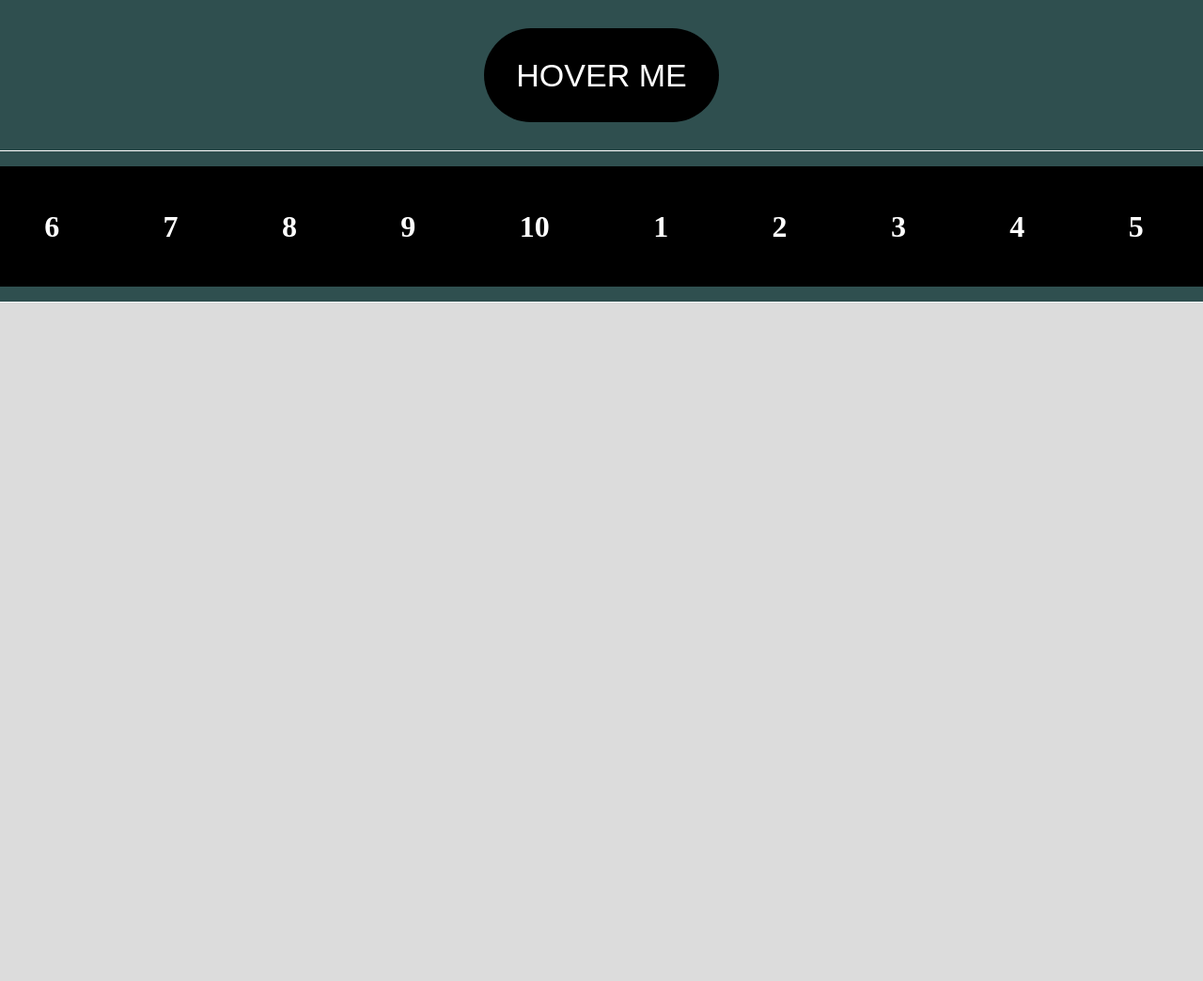
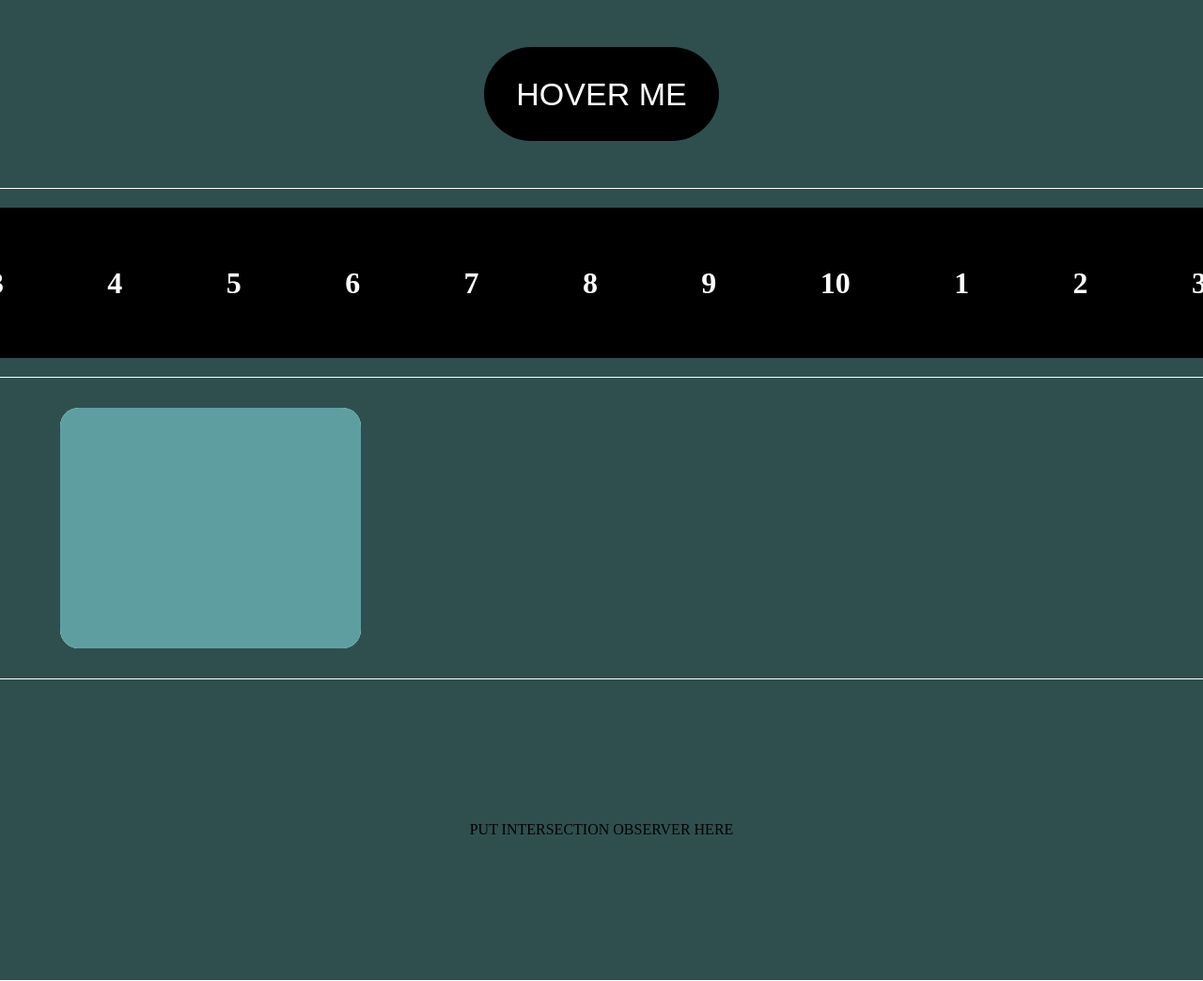
Before and after one commit to derekthorntonx/effects-catalogue, a plain HTML site: page index.html in a window 1280 px wide. Shown: the top 1044 px of the page at 94% size. Before the commit the page ends 800 px from the top, so only its background shows below. Drawn offline with Linux system fonts and the light colour scheme.

Commit message:
add card stack effect

```diff
--- a/index.html
+++ b/index.html
@@ -8,14 +8,15 @@
     <title>Effects Catalogue</title>
 </head>
 <body>
-    <div class="container">
+
+    <div class="container">                 <!--Fancy glow on hover-->
         <div class="glowy-button-outer">
           <button class="glowy-button">HOVER ME</button>
           <span class="glowy-button-blur"></span>
         </div>
     </div>
 
-    <div style='width: 200%;' class="container">
+    <div style='width: 200%;' class="container">    <!--Infinitely looping scrollwheel-->
         <div class="infinite-scrolling-reel">
             <div class="reel">
                 <h1>1</h1>
@@ -44,6 +45,18 @@
         </div>
     </div>
 
+    <div style='justify-content: flex-start; padding-left: 10%;' class="container-XL"> <!--Card Stack-->
+        <div class="card-stack">
+            <div class="card-mid">
+                <div class="card-bot"></div>
+            </div>
+        </div>
+    </div>
+
+    <div class="container-XL">
+        PUT INTERSECTION OBSERVER HERE
+    </div>
+
 <script src="javascript.js"></script>
 </body>
 </html>
--- a/styles.css
+++ b/styles.css
@@ -1,16 +1,24 @@
 body {
     margin: 0;
-    height: 100vh;
-    width: 100vw;
     display: flex;
     flex-direction: column;
     align-items: center;
     background-color: gainsboro;
-    overflow: hidden;
+    overflow-x: hidden;
 }
 
 .container {
-    height: 20%;
+    height: 25vh;
+    width: 100%;
+    background-color: darkslategrey;
+    display: flex;
+    justify-content: center;
+    align-items: center;
+    border-bottom: 1px solid white;
+}
+
+.container-XL {
+    height: 40vh;
     width: 100%;
     background-color: darkslategrey;
     display: flex;
@@ -87,14 +95,63 @@ body {
     display: flex;
     width: 100%;
     justify-content: space-around;
-    animation: scroll 10s linear infinite;
+    animation: scroll 20s linear infinite;
 }
 
 .reel h1 {
     color: white;
 }
 
+.reel h1:hover {
+    color: gold;
+}
+
 @keyframes scroll {
     0% { transform: translateX(0%);}
     100% { transform: translateX(-100%);}
 }
+
+.infinite-scrolling-reel:hover .reel {
+    animation-play-state: paused;
+}
+
+/*---------------------------------------------------------------------------*/
+
+.card-stack {
+    height: 80%;
+    width: 25%;
+    background-color: gainsboro;
+    border-radius: 20px;
+
+
+}
+
+.card-mid {
+    height: 100%;
+    width: 100%;
+    background-color: aquamarine;
+    border-radius: 20px;
+    z-index: 2;
+    transition-duration: 1s;
+}
+
+.card-bot {
+    height: 100%;
+    width: 100%;
+    background-color: cadetblue;
+    border-radius: 20px;
+    z-index: 1;
+    transition-duration: 1s;
+}
+
+.card-stack:hover .card-mid {
+    transform: translateX(120%);
+    transition-duration: 1s;
+}
+
+.card-stack:hover .card-bot {
+    transform: translateX(120%);
+    transition-duration: 1s;
+}
+
+/*---------------------------------------------------------------------------*/
```
